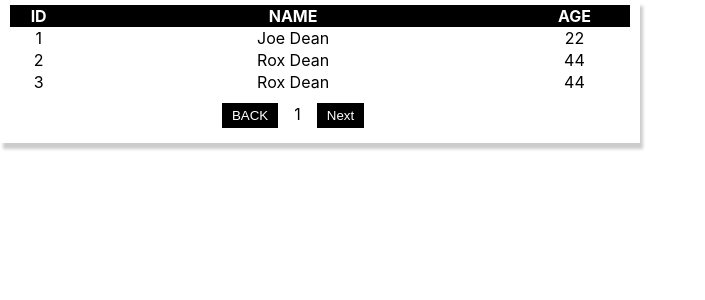
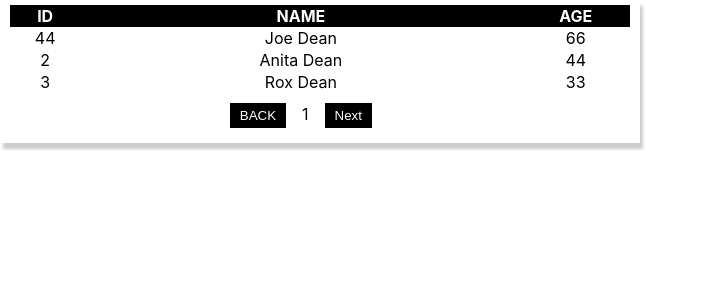
Before and after one commit to RAR-Dev2013/StudentRepoProject, a React (Create React App) app in the folder frontend-react/frontend/: page / in a window 1280 px wide. Shown: the top 300 px of the page, without its empty margins (0-705 px from the left). Built offline with nearby package versions, Linux system fonts and the light colour scheme.

Commit message:
sorting for table

```diff
--- a/frontend-react/frontend/src/App.js
+++ b/frontend-react/frontend/src/App.js
@@ -4,15 +4,15 @@ import './App.css';
 import Table from './components/table/Table'
 
 const list = [
-  { id: 1, name: "Joe Dean", Age: 22},
-  { id: 2, name: "Rox Dean", Age: 44},
-  { id: 3, name: "Rox Dean", Age: 44},
-  { id: 4, name: "Rox Dean", Age: 44},
+  { id: 44, name: "Joe Dean", Age: 66},
+  { id: 2, name: "Anita Dean", Age: 44},
+  { id: 3, name: "Rox Dean", Age: 33},
+  { id: 411, name: "Rox Dean", Age: 55},
   { id: 5, name: "Rox Dean", Age: 44},
-  { id: 6, name: "Rox Dean", Age: 44},
-  { id: 7, name: "Rox Dean", Age: 44},
-  { id: 8, name: "Rox Dean", Age: 44},
-  { id: 9, name: "Rox Dean", Age: 44},
+  { id: 6, name: "Bob Brown", Age: 22},
+  { id: 23, name: "Rox Dean", Age: 40},
+  { id: 8, name: "Rox Dean", Age: 29},
+  { id: 119, name: "Anna Wintor", Age: 44},
   { id: 10, name: "Rox Dean", Age: 44},
   { id: 11, name: "Rox Dean", Age: 44},
 ]
--- a/frontend-react/frontend/src/components/table/Table.js
+++ b/frontend-react/frontend/src/components/table/Table.js
@@ -5,7 +5,10 @@ const btnStyle = {backgroundColor: 'black', color: 'white', border: 'none', padd
 function Table({ list, colNames, pageNum = 0, pageSize= 10, width = 'auto', height= 'auto' }) {
 
     const [page, setPage] = useState(pageNum)
-    const [renderedList, setRenderedList] = useState(list);
+    const [sortedlist, setSortedList] = useState(list);
+    const [sortColumn, setSortColumn] = useState();
+    const [sortAcscending, setSortAcscending] = useState(true);
+
 
     const onBack = () => {
         setPage(page - 1 > -1 ? page - 1 : page)
@@ -15,6 +18,47 @@ function Table({ list, colNames, pageNum = 0, pageSize= 10, width = 'auto', heig
         setPage(page + 1 < list.length / pageSize ? page + 1 : page)
     }
 
+    const sortByColumn = (colName) => {
+        let tempSortedList = [...list];
+        let newSortDirection = !sortAcscending;
+
+        if (colName !== sortColumn) {
+            newSortDirection = true;
+            setSortColumn(colName);
+        }
+
+        if (newSortDirection) {
+            //sorts in accending order
+            tempSortedList.sort((a, b) => {
+                const x = a[colName];
+                const y = b[colName];
+                if (x < y ) {
+                    return -1;
+                }
+                if(x > y ) {
+                    return 1;
+                }
+                return 0;
+            });
+         } else {
+            //sorts in decending
+            tempSortedList.sort((a, b) => {
+                const x = a[colName];
+                const y = b[colName];
+                if (x < y ) {
+                    return 1;
+                }
+                if(x > y ) {
+                    return -1;
+                }
+                return 0;
+            });
+        }
+
+        setSortAcscending(newSortDirection);
+        setSortedList(tempSortedList);
+    };
+
 
     return (
         <div style= {{ width: '50%', boxShadow: "3px 6px 3px #ccc"}}>
@@ -23,7 +67,7 @@ function Table({ list, colNames, pageNum = 0, pageSize= 10, width = 'auto', heig
                     <thead style= {{ backgroundColor: "black", color: "white"}}>
                         <tr>
                             {colNames.map((headerItem, index) => (
-                                <th key={index}>
+                                <th key={index} onClick= {() => sortByColumn(headerItem.toLowerCase())}>
                                     {headerItem.toUpperCase()}
                                 </th>
                             ))}
@@ -31,7 +75,7 @@ function Table({ list, colNames, pageNum = 0, pageSize= 10, width = 'auto', heig
                     </thead>
                     <tbody>
                         {Object.values(
-                            list.slice(pageSize * page, pageSize * page + pageSize)
+                            sortedlist.slice(pageSize * page, pageSize * page + pageSize)
                         ).map((obj, index) => (
                             <tr key={index}>
                                 {Object.values(obj).map((value, index2) => (
@@ -41,12 +85,14 @@ function Table({ list, colNames, pageNum = 0, pageSize= 10, width = 'auto', heig
                         ))}
                     </tbody>
                     <tfoot>
+                        <tr>
                         <td></td>
                         <td style={{ padding: '10px 0'}}>
                             <button style={btnStyle} onClick={onBack}>BACK</button>
                             <label style={{padding: '0 1em'}}>{page + 1}</label>
                             <button style={btnStyle} onClick={onNext}>Next</button>
                         </td>
+                        </tr>
                     </tfoot>
 
                 </table>
```
